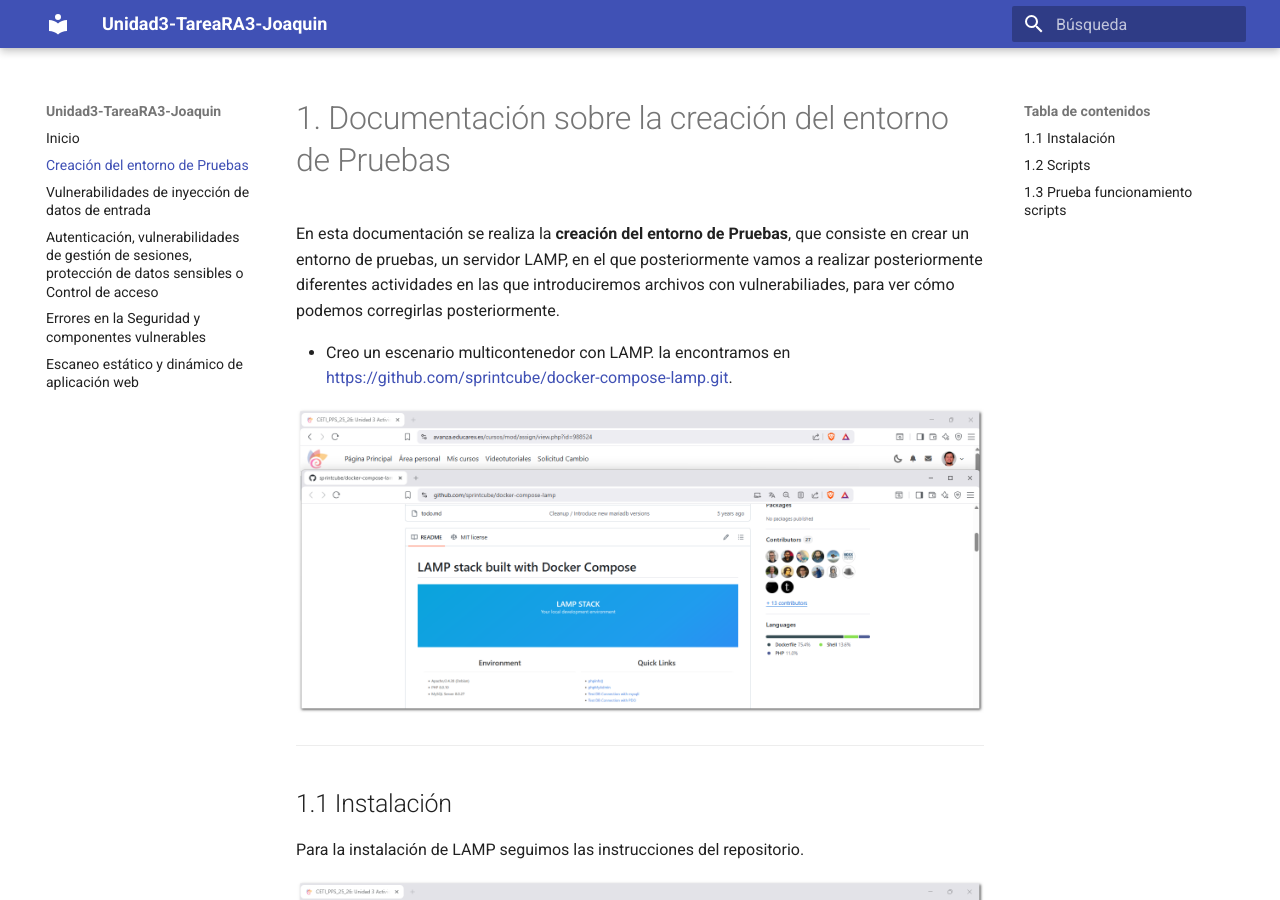
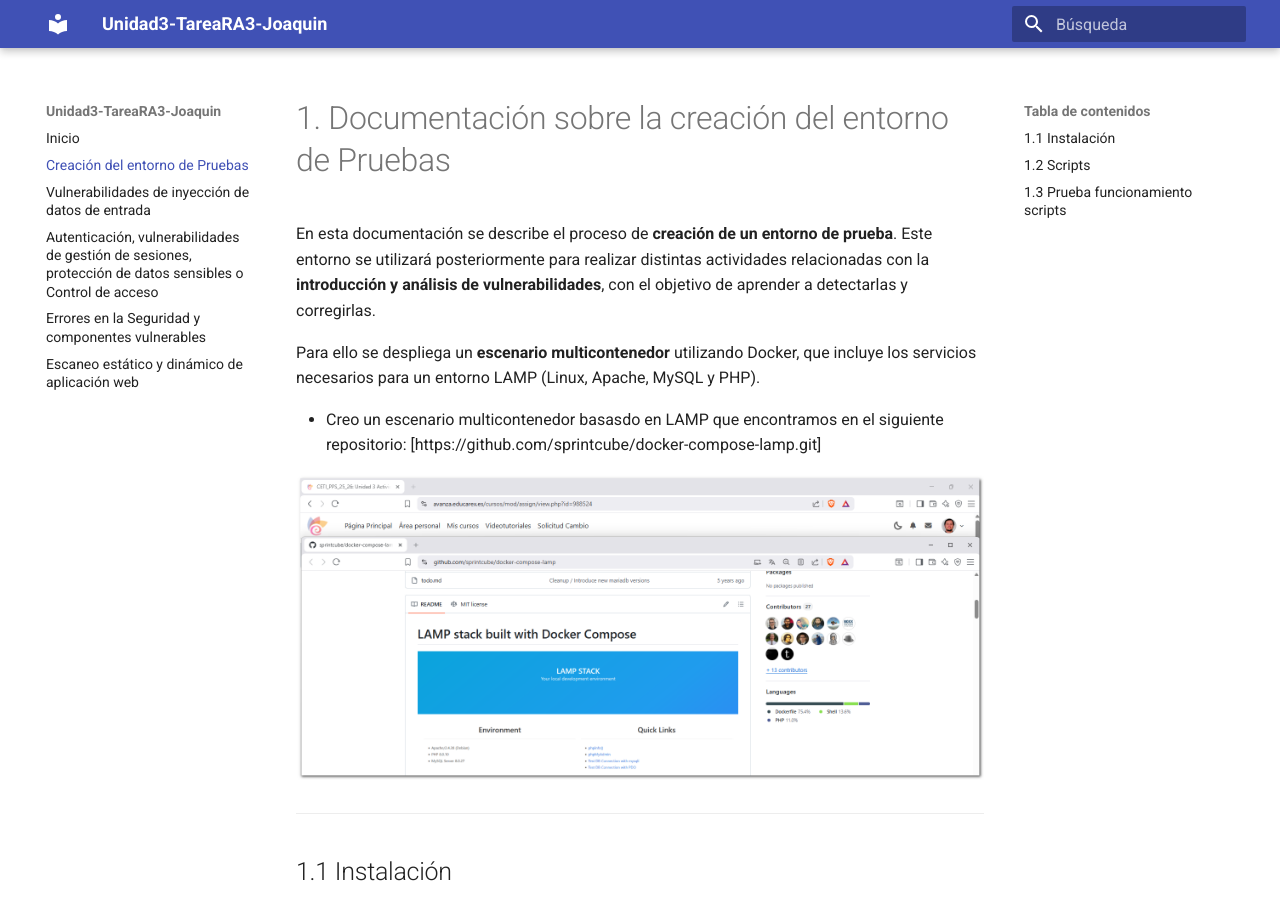
Before and after one commit to JBLeopard/Unidad3-TareaRA3-Joaquin, an MkDocs documentation site: the page built from docs/CreacionEntornoPrueba.md, in a window 1280 px wide and 900 px high. Built offline with MkDocs 1.6.1 and Material for MkDocs 9.7.7, drawn with Linux system fonts in a browser that asks for light colours.

Commit message:
Update CreacionEntornoPrueba.md

```diff
--- a/docs/CreacionEntornoPrueba.md
+++ b/docs/CreacionEntornoPrueba.md
@@ -1,9 +1,10 @@
 # 1. Documentación sobre la creación del entorno de Pruebas
 
-En esta documentación se realiza la **creación del entorno de Pruebas**, que consiste en crear un entorno de pruebas, un servidor LAMP, en el que posteriormente vamos a realizar posteriormente diferentes actividades en las que introduciremos archivos con vulnerabiliades, para ver cómo podemos corregirlas posteriormente.
+En esta documentación se describe el proceso de **creación de un entorno de prueba**. Este entorno se utilizará posteriormente para realizar distintas actividades relacionadas con la **introducción y análisis de vulnerabilidades**, con el objetivo de aprender a detectarlas y corregirlas.
 
--  Creo un escenario multicontenedor con LAMP. la encontramos en [https://github.com/sprintcube/docker-compose-lamp.git](https://github.com/sprintcube/docker-compose-lamp.git).
+Para ello se despliega un **escenario multicontenedor** utilizando Docker, que incluye los servicios necesarios para un entorno LAMP (Linux, Apache, MySQL y PHP).
 
+-  Creo un escenario multicontenedor basasdo en LAMP que encontramos en el siguiente repositorio: [https://github.com/sprintcube/docker-compose-lamp.git]
 
 ![LAMP 1](./images/apartado_uno/lamp1.png)
 
```
